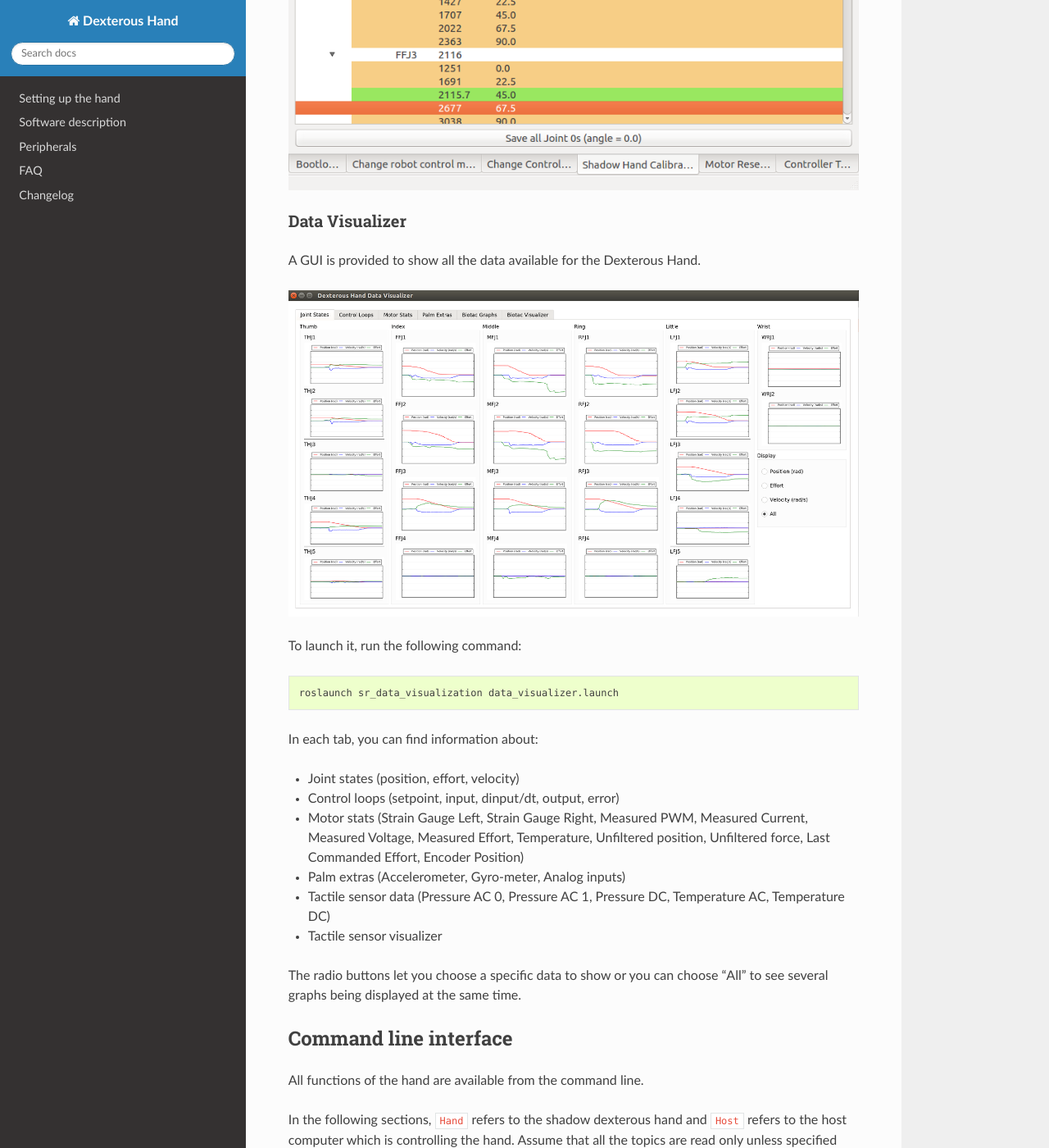
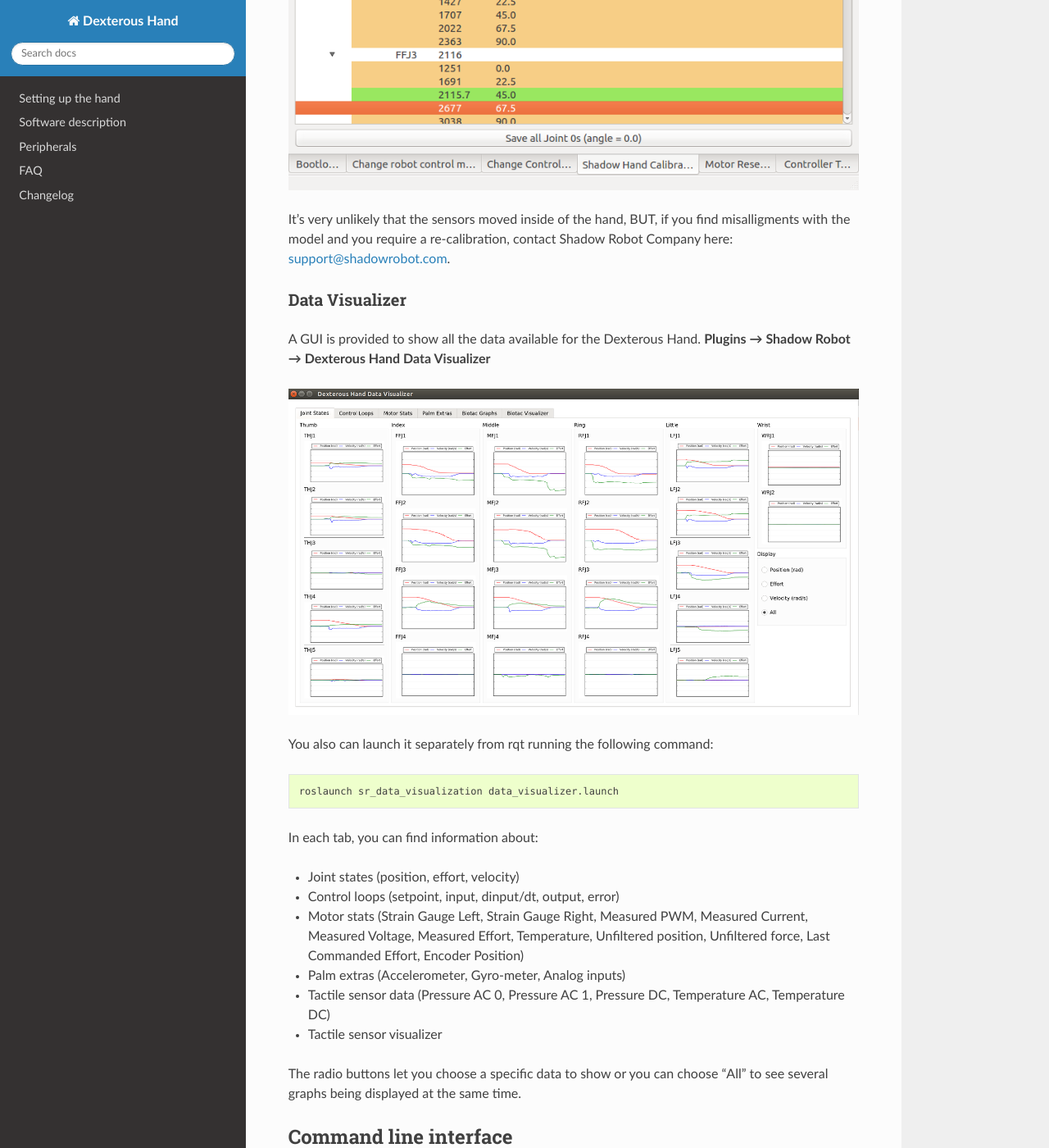
Before and after one commit to shadow-robot/sr_dexterous_hand_documentation, a Sphinx documentation site: the page built from docs/user_guide/2_software_description.md, in a window 1280 px wide and 1400 px high, scrolled down 8729 px. Shown: the whole window at 82% size. Built offline with Sphinx 7.4.7 and the Read the Docs theme 2.0.0, drawn with Linux system fonts in a browser that asks for light colours.

Commit message:
Update 2_software_description.md

````diff
--- a/docs/user_guide/2_software_description.md
+++ b/docs/user_guide/2_software_description.md
@@ -185,15 +185,17 @@ This plugin is used internally by Shadow to calibrate the raw data from the posi
   ```eval_rst
   .. image:: ../img/calibrating_joint_sensors.png
   ```
+It’s very unlikely that the sensors moved inside of the hand, BUT, if you find misalligments with the model and you require a re-calibration, contact Shadow Robot Company here: <support@shadowrobot.com>.
 
 ### Data Visualizer
 A GUI is provided to show all the data available for the Dexterous Hand.
+	**Plugins → Shadow Robot → Dexterous Hand Data Visualizer**
 
   ```eval_rst
   .. image:: ../img/data_gui_all_tabs.png
   ```
 
-To launch it, run the following command:
+You also can launch it separately from rqt running the following command:
 ```sh
 roslaunch sr_data_visualization data_visualizer.launch
 ```
````
